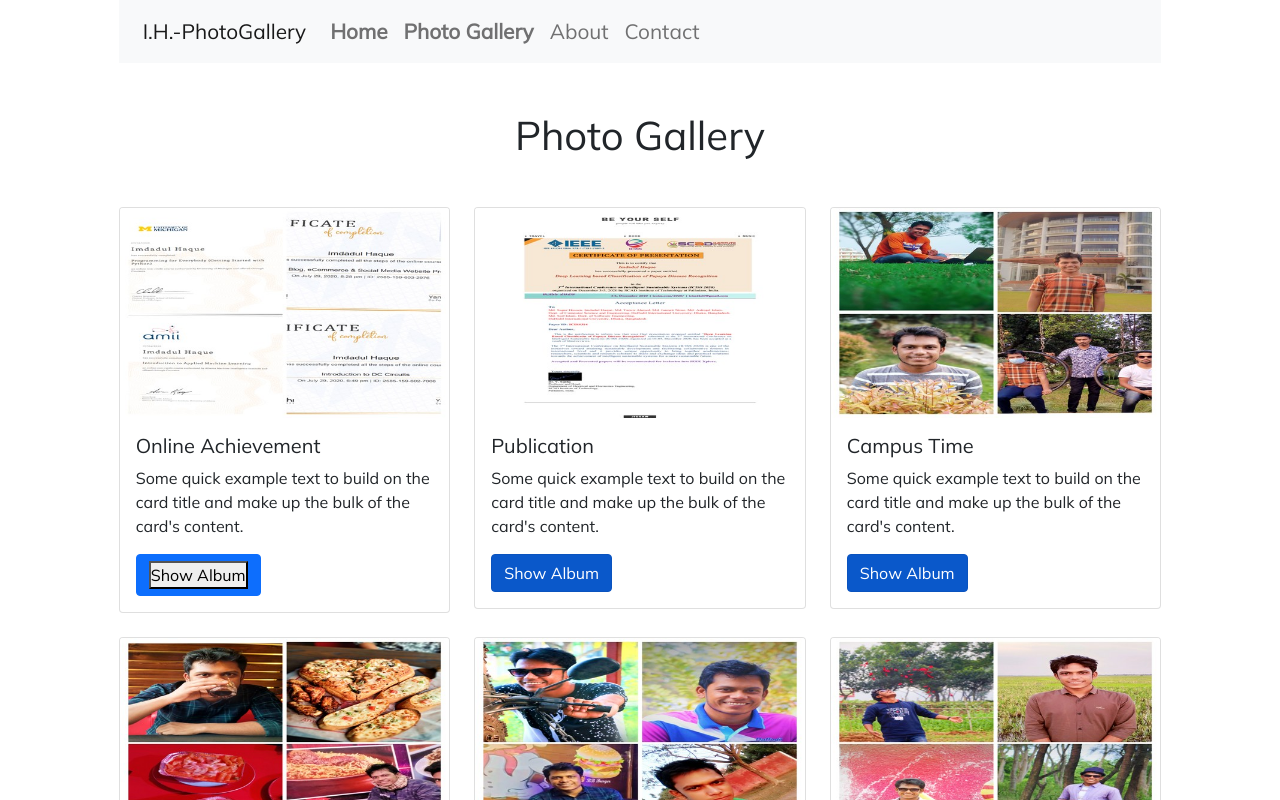
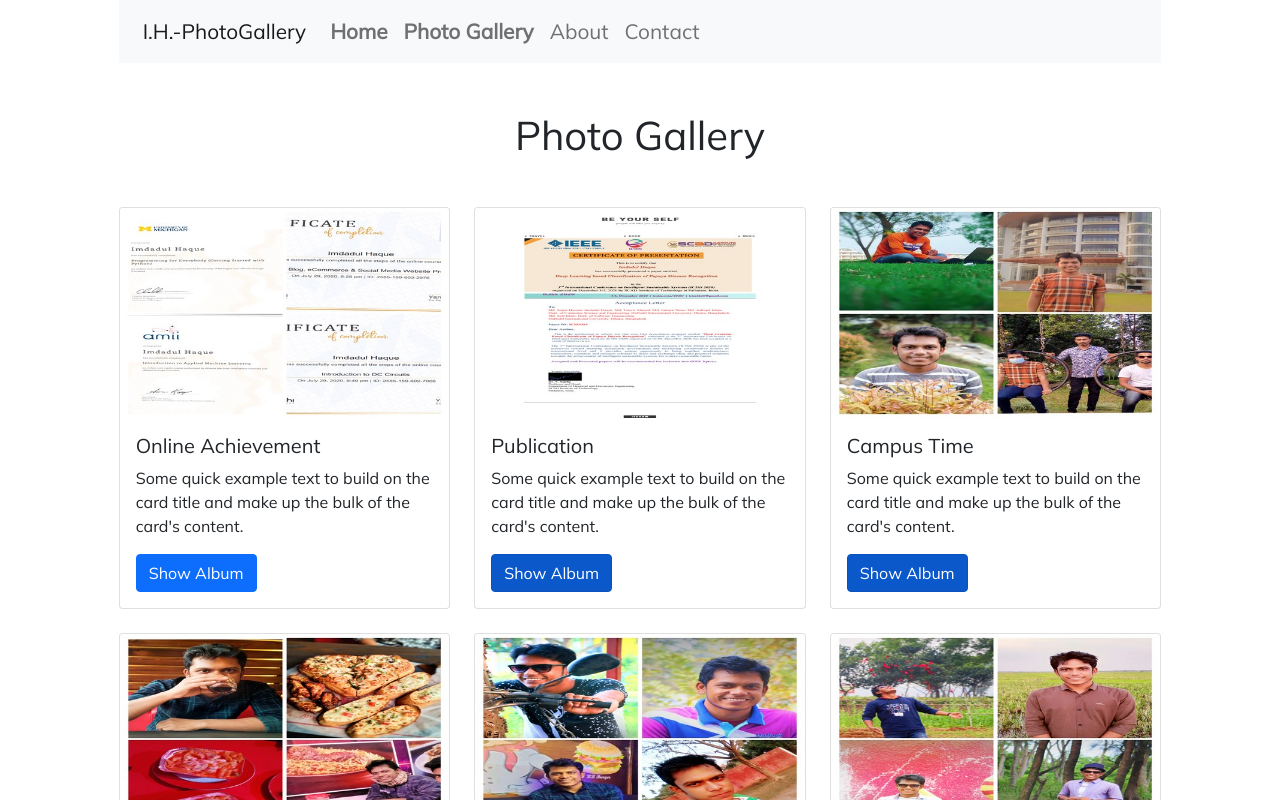
Before and after one commit to imdadulhaque1/photo_gallery-react_app, a React (Create React App) app: page /photogallery in a window 1280 px wide. Shown: the top 800 px of the page. Built offline with nearby package versions, Linux system fonts and the light colour scheme.

Commit message:
Oneline Achievement page Connected with Photo Gallery

```diff
--- a/src/App.js
+++ b/src/App.js
@@ -7,6 +7,7 @@ import PhotoGallery from "./components/PhotoGallery";
 import About from "./components/About";
 import Contact from "./components/Contact";
 import Footer from "./components/Footer";
+import OnelineAchievementPage from "./components/Gallery/OnelineAchievementPage";
 import { Switch, Route, Redirect} from "react-router-dom";
 
 function App() {
@@ -19,6 +20,8 @@ function App() {
       <Route exact path="/about" component={About} />
       <Route exact path="/contact" component={Contact} />
       <Route exact path="/footer" component={Footer} />
+
+      <Route exact path="/photogallery/onelineachievement" component={OnelineAchievementPage} />
       <Redirect to="/" />
     </Switch>
     </>
--- a/src/components/PhotoGallery.jsx
+++ b/src/components/PhotoGallery.jsx
@@ -1,11 +1,13 @@
 import React from "react";
-import { NavLink } from "react-router-dom";
+import { NavLink, Link } from "react-router-dom";
 import OnlineAchievement from "../images/gallery/onelineAchievement_1.jpg";
 import Tour from "../images/gallery/tour_1.jpg";
 import CampusTime from "../images/gallery/campus_1.jpg";
 import Publication from "../images/gallery/publication_1.jpg";
 import Eating from "../images/gallery/eating_1.jpg";
 import DIU_Convocation from "../images/gallery/convocation_1.jpg";
+import OnelineAcievementPage from "./Gallery/OnelineAchievementPage";
+
 const PhotoGallery = () =>{
   return(
     <>
@@ -23,8 +25,8 @@ const PhotoGallery = () =>{
                 <div className="card-body">
                     <h5 className="card-title font-weight-bold">Online Achievement</h5>
                     <p className="card-text">Some quick example text to build on the card title and make up the bulk of the card's content.</p>
-                    <NavLink to="/src/components/Gallery/OnelineAchievementPage.jsx" className="btn btn-primary">
-                           <button> Show Album</button>
+                    <NavLink to="/photogallery/onelineachievement" className="btn btn-primary">
+                           Show Album
                     </NavLink>
                 </div>
                 </div>
```
